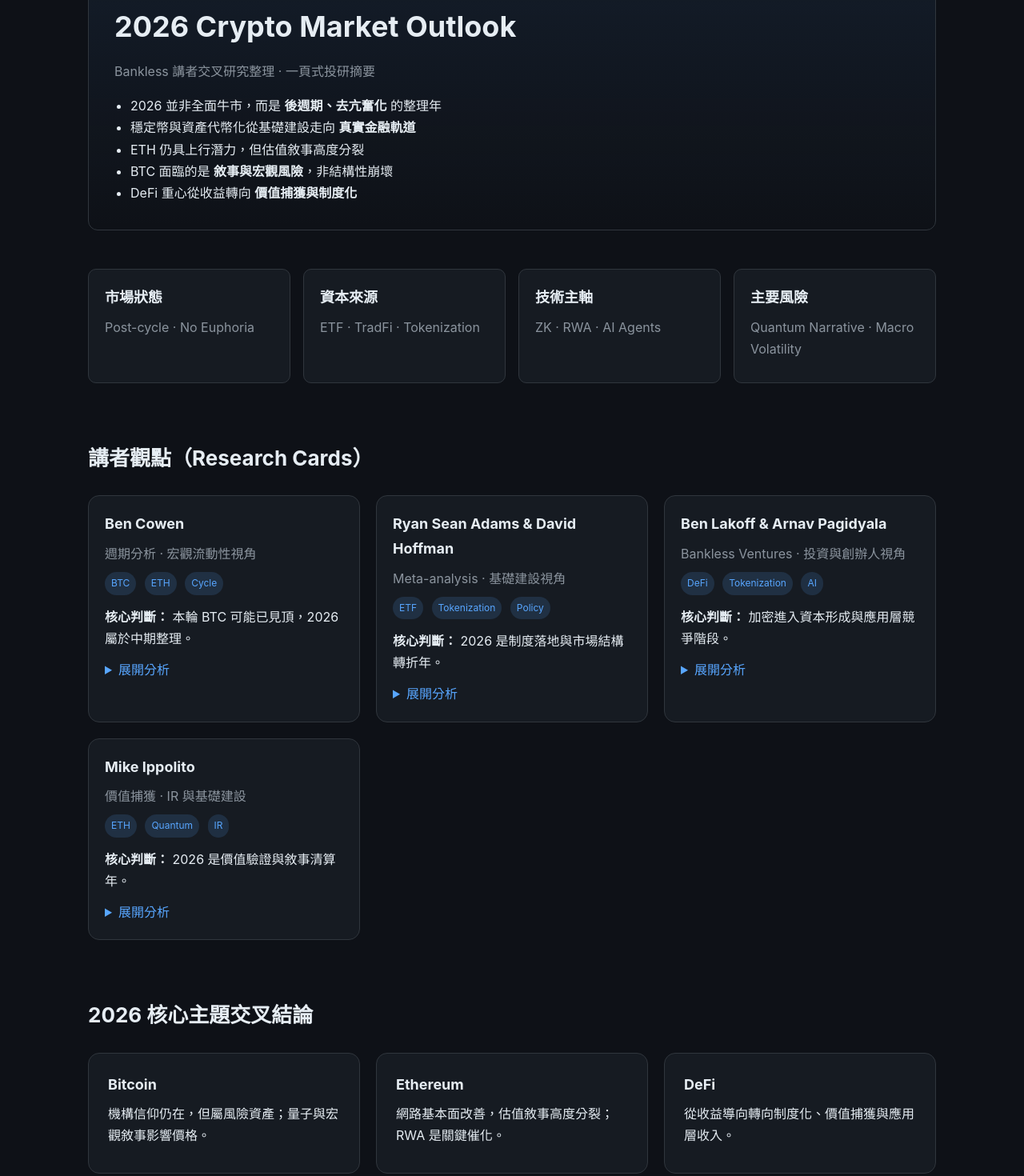
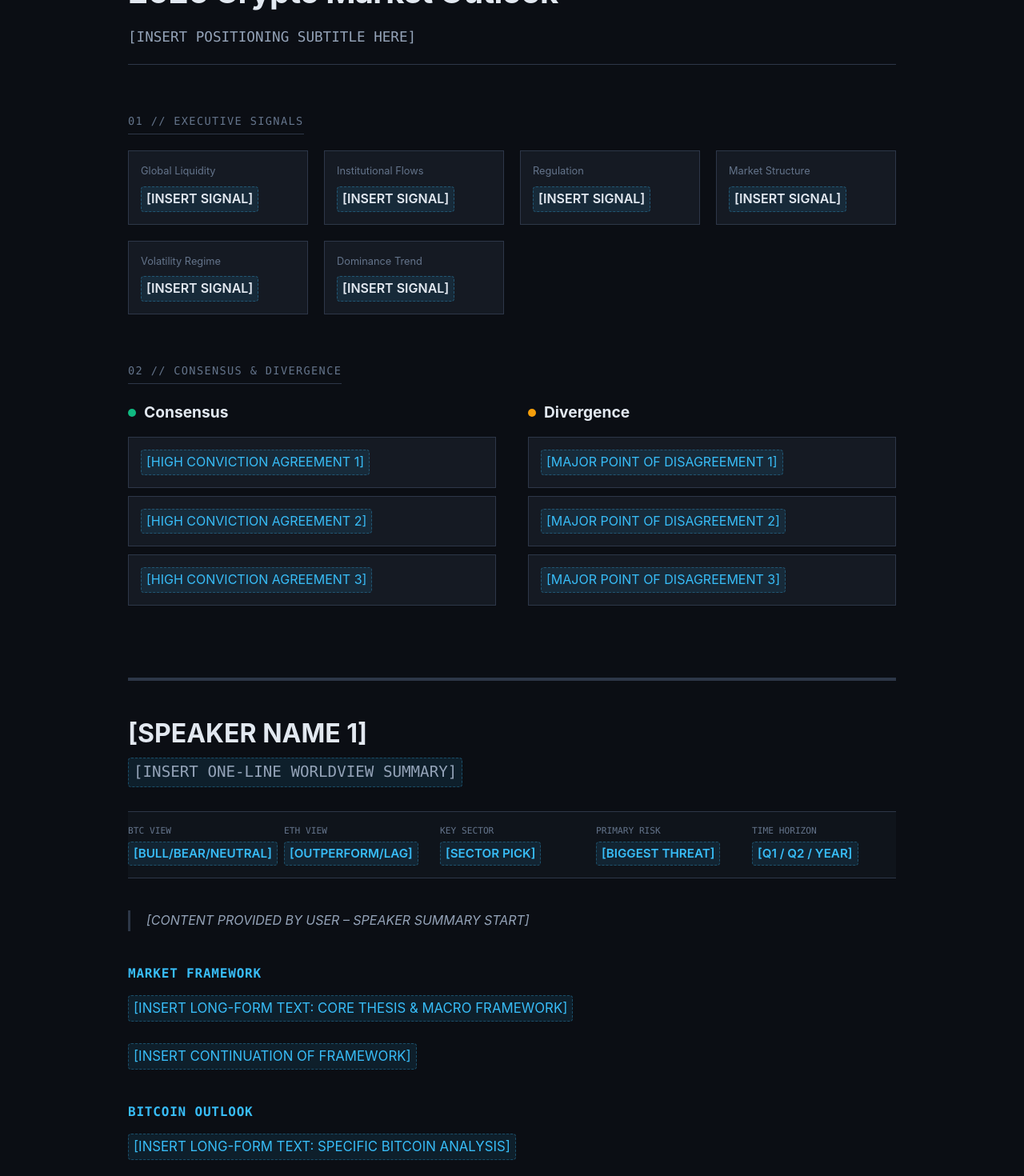
Before and after one commit to tonymurmurcat/2026cryptooutlook, a plain HTML site: page index.html in a window 1280 px wide. Shown: the part 108-1578 px from the top of the page at 80% size. Drawn offline with Linux system fonts and the light colour scheme.

Commit message:
Update index.html

````diff
--- a/index.html
+++ b/index.html
@@ -1,355 +1,472 @@
+```html
 <!DOCTYPE html>
-<html lang="zh-Hant">
+<html lang="en">
 <head>
-  <meta charset="UTF-8" />
-  <title>2026 Crypto Market Outlook</title>
-  <meta name="viewport" content="width=device-width, initial-scale=1.0" />
-
+    <meta charset="UTF-8">
+    <meta name="viewport" content="width=device-width, initial-scale=1.0">
+    <title>2026 Crypto Market Outlook | Research Structure</title>
     <style>
+        /* RESEARCH-GRADE CSS RESET & BASE STYLES */
         :root {
-      --bg: #0e1117;
-      --card: #161b22;
-      --text: #e6edf3;
-      --muted: #8b949e;
-      --accent: #58a6ff;
-      --border: #30363d;
+            --bg-color: #0B0E14; /* Deep Slate/Black */
+            --panel-bg: #151A23; /* Slightly lighter for distinction */
+            --text-primary: #E2E8F0;
+            --text-secondary: #94A3B8;
+            --text-muted: #64748B;
+            --accent-border: #2D3748;
+            --accent-highlight: #38BDF8; /* Research Blue */
+            --accent-consensus: #10B981; /* Green */
+            --accent-divergence: #F59E0B; /* Amber */
+            --font-main: -apple-system, BlinkMacSystemFont, "Segoe UI", Roboto, Helvetica, Arial, sans-serif;
+            --font-mono: "SF Mono", "Monaco", "Inconsolata", "Fira Mono", monospace;
         }
 
         * {
             box-sizing: border-box;
+            margin: 0;
+            padding: 0;
         }
 
         body {
-      margin: 0;
-      background: var(--bg);
-      color: var(--text);
-      font-family: -apple-system, BlinkMacSystemFont, "Segoe UI",
-        "Noto Sans TC", "PingFang TC", sans-serif;
-      line-height: 1.7;
+            background-color: var(--bg-color);
+            color: var(--text-primary);
+            font-family: var(--font-main);
+            line-height: 1.6;
+            -webkit-font-smoothing: antialiased;
+            font-size: 16px;
         }
 
-    a {
-      color: var(--accent);
-      text-decoration: none;
+        /* UTILITIES */
+        .container {
+            max-width: 1000px; /* Optimized for reading density */
+            margin: 0 auto;
+            padding: 40px 20px;
         }
 
-    .container {
-      max-width: 1100px;
-      margin: 0 auto;
-      padding: 48px 20px 96px;
+        .mono {
+            font-family: var(--font-mono);
+            font-size: 0.9em;
+        }
+
+        .placeholder {
+            color: var(--accent-highlight);
+            background: rgba(56, 189, 248, 0.1);
+            padding: 2px 6px;
+            border-radius: 4px;
+            border: 1px dashed rgba(56, 189, 248, 0.3);
+            display: inline-block;
+        }
+
+        .long-form-placeholder {
+            border-left: 3px solid var(--accent-border);
+            padding-left: 20px;
+            margin: 15px 0;
+            color: var(--text-secondary);
+            font-style: italic;
+        }
+
+        /* 1. HEADER */
+        header {
+            margin-bottom: 60px;
+            border-bottom: 1px solid var(--accent-border);
+            padding-bottom: 20px;
         }
 
         h1 {
-      font-size: 36px;
-      margin-bottom: 12px;
+            font-size: 2.5rem;
+            font-weight: 700;
+            letter-spacing: -0.02em;
+            margin-bottom: 10px;
         }
 
-    h2 {
-      font-size: 26px;
-      margin-top: 72px;
-      margin-bottom: 24px;
+        .subtitle {
+            font-family: var(--font-mono);
+            color: var(--text-secondary);
+            font-size: 1.1rem;
         }
 
-    h3 {
-      font-size: 18px;
-      margin: 0 0 8px;
+        /* 2. EXECUTIVE SIGNALS */
+        .section-title {
+            font-family: var(--font-mono);
+            text-transform: uppercase;
+            letter-spacing: 0.1em;
+            color: var(--text-muted);
+            font-size: 0.85rem;
+            margin-bottom: 20px;
+            border-bottom: 1px solid var(--accent-border);
+            padding-bottom: 5px;
+            display: inline-block;
         }
 
-    p {
-      margin: 8px 0;
+        .signals-grid {
+            display: grid;
+            grid-template-columns: repeat(auto-fit, minmax(200px, 1fr));
+            gap: 20px;
+            margin-bottom: 60px;
         }
 
-    .muted {
-      color: var(--muted);
+        .signal-box {
+            background: var(--panel-bg);
+            padding: 15px;
+            border: 1px solid var(--accent-border);
         }
 
-    /* ===== Executive Summary ===== */
-
-    .summary {
-      background: linear-gradient(
-        180deg,
-        rgba(88,166,255,0.08),
-        rgba(0,0,0,0)
-      );
-      border: 1px solid var(--border);
-      border-radius: 12px;
-      padding: 32px;
-      margin-bottom: 48px;
+        .signal-label {
+            font-size: 0.8rem;
+            color: var(--text-muted);
+            margin-bottom: 8px;
+            display: block;
         }
 
-    .summary ul {
-      margin: 16px 0 0;
-      padding-left: 20px;
+        .signal-value {
+            font-weight: 600;
+            color: var(--text-primary);
         }
 
-    /* ===== Macro Strip ===== */
-
-    .macro-strip {
+        /* 3. CROSS-SPEAKER SNAPSHOT */
+        .snapshot-container {
             display: grid;
-      grid-template-columns: repeat(auto-fit, minmax(220px, 1fr));
-      gap: 16px;
-      margin-bottom: 64px;
+            grid-template-columns: 1fr 1fr;
+            gap: 40px;
+            margin-bottom: 80px;
         }
 
-    .macro {
-      background: var(--card);
-      border: 1px solid var(--border);
-      border-radius: 10px;
-      padding: 20px;
+        .snapshot-col h3 {
+            font-size: 1.2rem;
+            margin-bottom: 15px;
+            display: flex;
+            align-items: center;
         }
 
-    /* ===== Speaker Cards ===== */
+        .snapshot-col.consensus h3::before {
+            content: "";
+            display: inline-block;
+            width: 10px;
+            height: 10px;
+            background: var(--accent-consensus);
+            border-radius: 50%;
+            margin-right: 10px;
+        }
 
-    .cards {
-      display: grid;
-      grid-template-columns: repeat(auto-fit, minmax(260px, 1fr));
+        .snapshot-col.divergence h3::before {
+            content: "";
+            display: inline-block;
+            width: 10px;
+            height: 10px;
+            background: var(--accent-divergence);
+            border-radius: 50%;
+            margin-right: 10px;
+        }
+
+        .snapshot-item {
+            background: var(--panel-bg);
+            border: 1px solid var(--accent-border);
+            padding: 15px;
+            margin-bottom: 10px;
+        }
+
+        /* 4. SPEAKER SECTIONS */
+        .speaker-section {
+            margin-bottom: 100px;
+            border-top: 4px solid var(--accent-border);
+            padding-top: 40px;
+        }
+
+        .speaker-meta {
+            margin-bottom: 30px;
+        }
+
+        .speaker-name {
+            font-size: 2rem;
+            font-weight: 700;
+            color: var(--text-primary);
+        }
+
+        .speaker-worldview {
+            font-size: 1.2rem;
+            color: var(--text-secondary);
+            margin-top: 5px;
+            font-family: var(--font-mono);
+        }
+
+        /* Signal Strip */
+        .speaker-signals {
+            display: flex;
+            flex-wrap: wrap;
+            gap: 15px;
+            margin-top: 25px;
+            padding: 15px 0;
+            border-top: 1px solid var(--accent-border);
+            border-bottom: 1px solid var(--accent-border);
+            background: rgba(21, 26, 35, 0.5);
+        }
+
+        .mini-signal {
+            flex: 1;
+            min-width: 140px;
+        }
+
+        .mini-signal label {
+            display: block;
+            font-size: 0.7rem;
+            text-transform: uppercase;
+            color: var(--text-muted);
+            margin-bottom: 4px;
+            font-family: var(--font-mono);
+        }
+
+        .mini-signal span {
+            font-weight: 600;
+            font-size: 0.95rem;
+        }
+
+        /* Full Body Area */
+        .report-body {
+            margin-top: 40px;
+        }
+
+        .report-subhead {
+            font-family: var(--font-mono);
+            color: var(--accent-highlight);
+            font-size: 1rem;
+            margin-top: 40px;
+            margin-bottom: 15px;
+            text-transform: uppercase;
+            letter-spacing: 0.05em;
+        }
+
+        .report-text {
+            color: var(--text-secondary);
+            font-size: 1.05rem;
+            max-width: 65ch; /* Optimal reading width */
+        }
+
+        /* 5. THEME INDEX */
+        .theme-index {
+            background: var(--panel-bg);
+            padding: 30px;
+            border: 1px solid var(--accent-border);
+            margin-bottom: 60px;
+        }
+
+        .theme-list {
+            list-style: none;
+            display: flex;
+            flex-wrap: wrap;
             gap: 20px;
         }
 
-    .card {
-      background: var(--card);
-      border: 1px solid var(--border);
-      border-radius: 14px;
-      padding: 20px;
+        .theme-list li a {
+            color: var(--text-primary);
+            text-decoration: none;
+            border-bottom: 1px solid var(--text-muted);
+            padding-bottom: 2px;
+            transition: color 0.2s;
         }
 
-    .badge {
-      display: inline-block;
-      font-size: 12px;
-      padding: 4px 8px;
-      border-radius: 999px;
-      background: rgba(88,166,255,0.15);
-      color: var(--accent);
-      margin-right: 6px;
-      margin-bottom: 6px;
+        .theme-list li a:hover {
+            color: var(--accent-highlight);
+            border-color: var(--accent-highlight);
         }
 
-    details {
-      margin-top: 12px;
+        /* FOOTER */
+        footer {
+            border-top: 1px solid var(--accent-border);
+            padding-top: 20px;
+            font-family: var(--font-mono);
+            font-size: 0.8rem;
+            color: var(--text-muted);
+            text-align: center;
         }
 
-    summary {
-      cursor: pointer;
-      color: var(--accent);
-      margin-top: 8px;
+        @media (max-width: 768px) {
+            .snapshot-container {
+                grid-template-columns: 1fr;
             }
-
-    details > div {
-      margin-top: 16px;
-      border-top: 1px dashed var(--border);
-      padding-top: 16px;
+            .speaker-signals {
+                flex-direction: column;
+                gap: 15px;
             }
-
-    /* ===== Themes ===== */
-
-    .themes {
-      display: grid;
-      grid-template-columns: repeat(auto-fit, minmax(280px, 1fr));
-      gap: 20px;
-    }
-
-    .theme {
-      background: var(--card);
-      border: 1px solid var(--border);
-      border-radius: 14px;
-      padding: 24px;
-    }
-
-    /* ===== Footer ===== */
-
-    footer {
-      margin-top: 96px;
-      border-top: 1px solid var(--border);
-      padding-top: 24px;
-      color: var(--muted);
-      font-size: 14px;
         }
     </style>
 </head>
+<body>
 
-<body>
 <div class="container">
 
-    <!-- ===================== -->
-    <!-- Executive Summary -->
-    <!-- ===================== -->
+    <header>
+        <h1>2026 Crypto Market Outlook</h1>
+        <div class="subtitle">[INSERT POSITIONING SUBTITLE HERE]</div>
+    </header>
 
-    <section class="summary">
-      <h1>2026 Crypto Market Outlook</h1>
-      <p class="muted">
-        Bankless 講者交叉研究整理 · 一頁式投研摘要
-      </p>
-
-      <ul>
-        <li>2026 並非全面牛市，而是 <strong>後週期、去亢奮化</strong> 的整理年</li>
-        <li>穩定幣與資產代幣化從基礎建設走向 <strong>真實金融軌道</strong></li>
-        <li>ETH 仍具上行潛力，但估值敘事高度分裂</li>
-        <li>BTC 面臨的是 <strong>敘事與宏觀風險</strong>，非結構性崩壞</li>
-        <li>DeFi 重心從收益轉向 <strong>價值捕獲與制度化</strong></li>
-      </ul>
-    </section>
-
-    <!-- ===================== -->
-    <!-- Macro Signals -->
-    <!-- ===================== -->
-
-    <section class="macro-strip">
-      <div class="macro">
-        <h3>市場狀態</h3>
-        <p class="muted">Post-cycle · No Euphoria</p>
+    <section>
+        <div class="section-title">01 // Executive Signals</div>
+        <div class="signals-grid">
+            <div class="signal-box">
+                <span class="signal-label">Global Liquidity</span>
+                <span class="signal-value placeholder">[INSERT SIGNAL]</span>
             </div>
-      <div class="macro">
-        <h3>資本來源</h3>
-        <p class="muted">ETF · TradFi · Tokenization</p>
+            <div class="signal-box">
+                <span class="signal-label">Institutional Flows</span>
+                <span class="signal-value placeholder">[INSERT SIGNAL]</span>
             </div>
-      <div class="macro">
-        <h3>技術主軸</h3>
-        <p class="muted">ZK · RWA · AI Agents</p>
+            <div class="signal-box">
+                <span class="signal-label">Regulation</span>
+                <span class="signal-value placeholder">[INSERT SIGNAL]</span>
             </div>
-      <div class="macro">
-        <h3>主要風險</h3>
-        <p class="muted">Quantum Narrative · Macro Volatility</p>
+            <div class="signal-box">
+                <span class="signal-label">Market Structure</span>
+                <span class="signal-value placeholder">[INSERT SIGNAL]</span>
+            </div>
+            <div class="signal-box">
+                <span class="signal-label">Volatility Regime</span>
+                <span class="signal-value placeholder">[INSERT SIGNAL]</span>
+            </div>
+            <div class="signal-box">
+                <span class="signal-label">Dominance Trend</span>
+                <span class="signal-value placeholder">[INSERT SIGNAL]</span>
+            </div>
         </div>
     </section>
 
-    <!-- ===================== -->
-    <!-- Speaker Cards -->
-    <!-- ===================== -->
-
-    <h2>講者觀點（Research Cards）</h2>
-
-    <section class="cards">
-
-      <!-- Ben Cowen -->
-      <div class="card">
-        <h3>Ben Cowen</h3>
-        <p class="muted">週期分析 · 宏觀流動性視角</p>
-
-        <div>
-          <span class="badge">BTC</span>
-          <span class="badge">ETH</span>
-          <span class="badge">Cycle</span>
+    <section>
+        <div class="section-title">02 // Consensus & Divergence</div>
+        <div class="snapshot-container">
+            <div class="snapshot-col consensus">
+                <h3>Consensus</h3>
+                <div class="snapshot-item">
+                    <div class="placeholder">[HIGH CONVICTION AGREEMENT 1]</div>
+                </div>
+                <div class="snapshot-item">
+                    <div class="placeholder">[HIGH CONVICTION AGREEMENT 2]</div>
+                </div>
+                <div class="snapshot-item">
+                    <div class="placeholder">[HIGH CONVICTION AGREEMENT 3]</div>
+                </div>
             </div>
 
-        <p><strong>核心判斷：</strong> 本輪 BTC 可能已見頂，2026 屬於中期整理。</p>
+            <div class="snapshot-col divergence">
+                <h3>Divergence</h3>
+                <div class="snapshot-item">
+                    <div class="placeholder">[MAJOR POINT OF DISAGREEMENT 1]</div>
+                </div>
+                <div class="snapshot-item">
+                    <div class="placeholder">[MAJOR POINT OF DISAGREEMENT 2]</div>
+                </div>
+                <div class="snapshot-item">
+                    <div class="placeholder">[MAJOR POINT OF DISAGREEMENT 3]</div>
+                </div>
+            </div>
+        </div>
+    </section>
 
-        <details>
-          <summary>展開分析</summary>
-          <div>
-            <p><strong>BTC：</strong> 風險偏好資產，非數位黃金；若股市續強，BTC 易相對疲弱。</p>
-            <p><strong>ETH：</strong> 類 Tesla 型態，5,000 美元可能是 bull trap。</p>
-            <p><strong>Alt：</strong> 無全面山寨季，僅少數資產創高。</p>
-            <p><strong>關鍵風險：</strong> 宏觀逆風、AI 分走注意力。</p>
-          </div>
-        </details>
+    <article class="speaker-section">
+
+        <div class="speaker-meta">
+            <h2 class="speaker-name">[SPEAKER NAME 1]</h2>
+            <div class="speaker-worldview placeholder">[INSERT ONE-LINE WORLDVIEW SUMMARY]</div>
         </div>
 
-      <!-- Ryan & David -->
-      <div class="card">
-        <h3>Ryan Sean Adams & David Hoffman</h3>
-        <p class="muted">Meta-analysis · 基礎建設視角</p>
-
-        <div>
-          <span class="badge">ETF</span>
-          <span class="badge">Tokenization</span>
-          <span class="badge">Policy</span>
+        <div class="speaker-signals">
+            <div class="mini-signal">
+                <label>BTC View</label>
+                <span class="placeholder">[BULL/BEAR/NEUTRAL]</span>
+            </div>
+            <div class="mini-signal">
+                <label>ETH View</label>
+                <span class="placeholder">[OUTPERFORM/LAG]</span>
+            </div>
+            <div class="mini-signal">
+                <label>Key Sector</label>
+                <span class="placeholder">[SECTOR PICK]</span>
+            </div>
+            <div class="mini-signal">
+                <label>Primary Risk</label>
+                <span class="placeholder">[BIGGEST THREAT]</span>
+            </div>
+            <div class="mini-signal">
+                <label>Time Horizon</label>
+                <span class="placeholder">[Q1 / Q2 / YEAR]</span>
+            </div>
         </div>
 
-        <p><strong>核心判斷：</strong> 2026 是制度落地與市場結構轉折年。</p>
+        <div class="report-body">
 
-        <details>
-          <summary>展開分析</summary>
-          <div>
-            <p><strong>穩定幣：</strong> 成為支付軌道，交易量可能超越 ACH。</p>
-            <p><strong>代幣化：</strong> 從試點走向大規模發行與抵押。</p>
-            <p><strong>ETH：</strong> 估值模型高度分裂（$40–$9,500）。</p>
-            <p><strong>市場：</strong> 2026 年可能是一根小紅或小綠年 K。</p>
-          </div>
-        </details>
+            <div class="long-form-placeholder">
+                [CONTENT PROVIDED BY USER – SPEAKER SUMMARY START]
             </div>
 
-      <!-- Ben & Arnav -->
-      <div class="card">
-        <h3>Ben Lakoff & Arnav Pagidyala</h3>
-        <p class="muted">Bankless Ventures · 投資與創辦人視角</p>
-
-        <div>
-          <span class="badge">DeFi</span>
-          <span class="badge">Tokenization</span>
-          <span class="badge">AI</span>
+            <h4 class="report-subhead">Market Framework</h4>
+            <div class="report-text">
+                <p class="placeholder">[INSERT LONG-FORM TEXT: CORE THESIS & MACRO FRAMEWORK]</p>
+                <br><br>
+                <p class="placeholder">[INSERT CONTINUATION OF FRAMEWORK]</p>
             </div>
 
-        <p><strong>核心判斷：</strong> 加密進入資本形成與應用層競爭階段。</p>
-
-        <details>
-          <summary>展開分析</summary>
-          <div>
-            <p><strong>DeFi：</strong> 固定利率、股票永續合約、新銀行。</p>
-            <p><strong>代幣化：</strong> 垂直整合平台降低借貸成本。</p>
-            <p><strong>投機：</strong> 金融虛無主義推動預測市場。</p>
-            <p><strong>AI：</strong> AI agents 成為 24/7 市場新參與者。</p>
-          </div>
-        </details>
+            <h4 class="report-subhead">Bitcoin Outlook</h4>
+            <div class="report-text">
+                <p class="placeholder">[INSERT LONG-FORM TEXT: SPECIFIC BITCOIN ANALYSIS]</p>
             </div>
 
-      <!-- Mike Ippolito -->
-      <div class="card">
-        <h3>Mike Ippolito</h3>
-        <p class="muted">價值捕獲 · IR 與基礎建設</p>
-
-        <div>
-          <span class="badge">ETH</span>
-          <span class="badge">Quantum</span>
-          <span class="badge">IR</span>
+            <h4 class="report-subhead">Ethereum Outlook</h4>
+            <div class="report-text">
+                <p class="placeholder">[INSERT LONG-FORM TEXT: SPECIFIC ETHEREUM ANALYSIS]</p>
             </div>
 
-        <p><strong>核心判斷：</strong> 2026 是價值驗證與敘事清算年。</p>
-
-        <details>
-          <summary>展開分析</summary>
-          <div>
-            <p><strong>ETH：</strong> L1 復興、RWA 發行主導。</p>
-            <p><strong>BTC：</strong> 情緒逆風，量子敘事成為價格藉口。</p>
-            <p><strong>市場：</strong> 新 L1 敘事終結，基礎建設整併。</p>
-            <p><strong>IR：</strong> 投資人要求標準化財務揭露。</p>
-          </div>
-        </details>
+            <h4 class="report-subhead">Sector Deep Dive</h4>
+            <div class="report-text">
+                <p class="placeholder">[INSERT LONG-FORM TEXT: TOP ALTCOIN OR SECTOR THESIS]</p>
             </div>
 
-    </section>
-
-    <!-- ===================== -->
-    <!-- Themes -->
-    <!-- ===================== -->
-
-    <h2>2026 核心主題交叉結論</h2>
-
-    <section class="themes">
-      <div class="theme">
-        <h3>Bitcoin</h3>
-        <p>機構信仰仍在，但屬風險資產；量子與宏觀敘事影響價格。</p>
+            <h4 class="report-subhead">Risks & Assumptions</h4>
+            <div class="report-text">
+                <p class="placeholder">[INSERT LONG-FORM TEXT: INVALIDATION CRITERIA]</p>
             </div>
 
-      <div class="theme">
-        <h3>Ethereum</h3>
-        <p>網路基本面改善，估值敘事高度分裂；RWA 是關鍵催化。</p>
         </div>
+    </article>
+    <article class="speaker-section">
+        <div class="speaker-meta">
+            <h2 class="speaker-name">[SPEAKER NAME 2]</h2>
+            <div class="speaker-worldview placeholder">[INSERT ONE-LINE WORLDVIEW SUMMARY]</div>
+        </div>
+        <div class="speaker-signals">
+            <div class="mini-signal"><label>BTC View</label><span class="placeholder">[VIEW]</span></div>
+            <div class="mini-signal"><label>ETH View</label><span class="placeholder">[VIEW]</span></div>
+            <div class="mini-signal"><label>Key Sector</label><span class="placeholder">[VIEW]</span></div>
+            <div class="mini-signal"><label>Primary Risk</label><span class="placeholder">[VIEW]</span></div>
+            <div class="mini-signal"><label>Time Horizon</label><span class="placeholder">[VIEW]</span></div>
+        </div>
+        <div class="report-body">
+            <div class="long-form-placeholder">[CONTENT PROVIDED BY USER – SPEAKER SUMMARY START]</div>
+            <p class="report-text">[Additional content structure repeats as above...]</p>
+        </div>
+    </article>
 
-      <div class="theme">
-        <h3>DeFi</h3>
-        <p>從收益導向轉向制度化、價值捕獲與應用層收入。</p>
-      </div>
 
-      <div class="theme">
-        <h3>Tokenization</h3>
-        <p>從實驗進入資產負債表，垂直整合平台勝出。</p>
+    <section>
+        <div class="section-title">03 // Thematic Index</div>
+        <div class="theme-index">
+            <ul class="theme-list">
+                <li><a href="#">Bitcoin</a></li>
+                <li><a href="#">Ethereum</a></li>
+                <li><a href="#">DeFi</a></li>
+                <li><a href="#">Tokenization (RWA)</a></li>
+                <li><a href="#">Market Structure</a></li>
+                <li><a href="#">Stablecoins</a></li>
+                <li><a href="#">Infrastructure</a></li>
+                <li><a href="#">Regulation</a></li>
+            </ul>
         </div>
     </section>
 
     <footer>
-      本頁為研究整理用途，非投資建議。資料來源：Bankless 2025–2026 訪談。
+        <p>Research Structure Generated for 2026 Crypto Market Outlook. Internal Use Only.</p>
     </footer>
 
 </div>
+
 </body>
 </html>
+
+```
````
Lines whose indentation alone changed are shown as unchanged.
